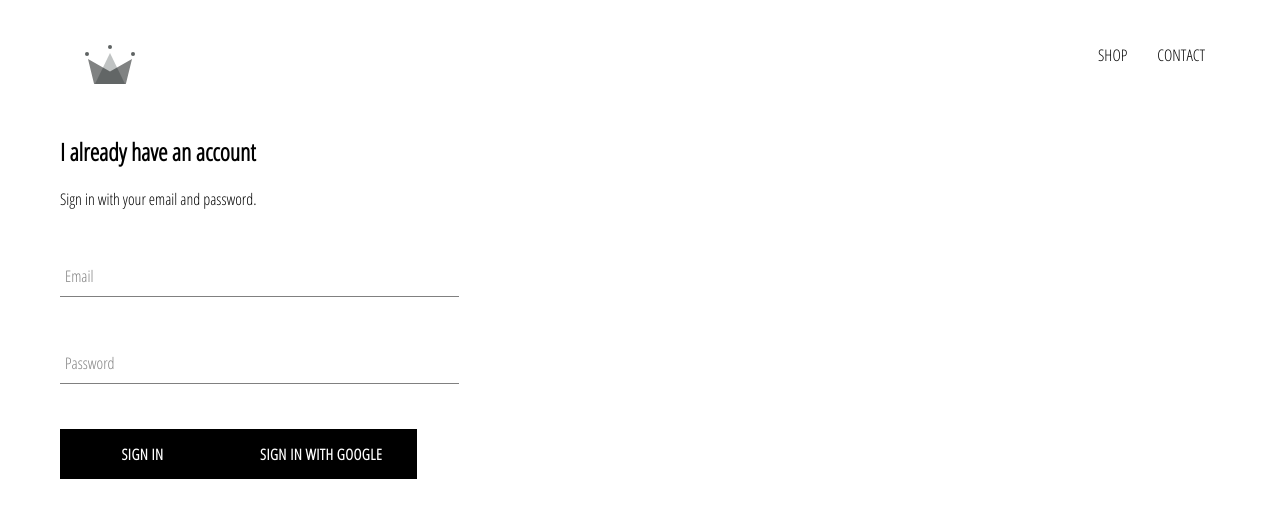
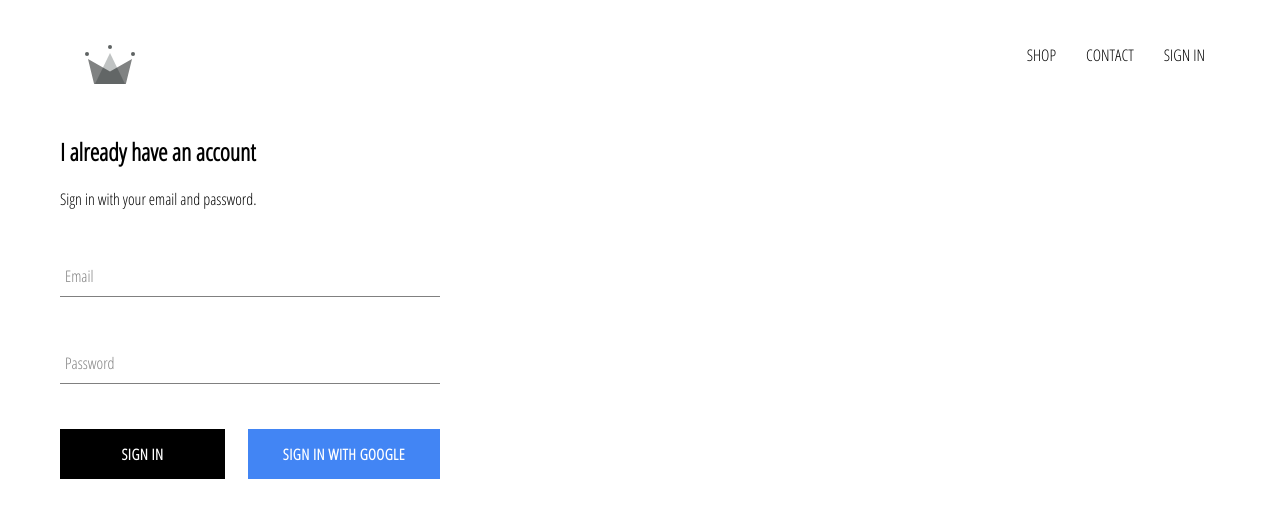
Before and after one commit to bzbeauty/crwn-clothing, a React (Create React App) app: page /signin in a window 1280 px wide. Shown: the top 518 px of the page. Built offline with nearby package versions, Linux system fonts and the light colour scheme; no server answers.

Commit message:
added Google Sign In Authentication step 3, sign out

```diff
--- a/src/App.css
+++ b/src/App.css
@@ -7,3 +7,7 @@
     text-decoration: none;
     color: black;
 }
+
+* {
+  box-sizing: border-box;
+}
--- a/src/App.js
+++ b/src/App.js
@@ -36,7 +36,7 @@
   render() {
     return (
     <div>
-      <Header />
+      <Header currentUser= {this.state.currentUser}/>
       <Switch>
         <Route exact path='/' component={HomePage} />
         <Route exact path='/shop' component={ShopPage} />
--- a/src/components/custom-button/custom-button.component.jsx
+++ b/src/components/custom-button/custom-button.component.jsx
@@ -2,8 +2,8 @@
 
 import './custom-button.styles.scss';
 
-const CustomButton = ({ children, ...otherProps}) => (
-    <button className='custom-button' {...otherProps}>
+const CustomButton = ({ children, isGoogleSignIn, ...otherProps}) => (
+    <button className={`${isGoogleSignIn ? 'google-sign-in':''} custom-button`} {...otherProps}>
         {children}
     </button>
 )
--- a/src/components/custom-button/custom-button.styles.scss
+++ b/src/components/custom-button/custom-button.styles.scss
@@ -19,4 +19,14 @@
       color: black;
       border: 1px solid black;
     }
+
+    &.google-sign-in {
+      background-color: #4285f4;
+      color: white;
+
+      &:hover {
+        background-color: #357ae8;
+        border: none;
+      }
+    }
   }
--- a/src/components/header/header.component.jsx
+++ b/src/components/header/header.component.jsx
@@ -1,11 +1,12 @@
 import React from 'react';
 import { Link } from 'react-router-dom';
+import { auth } from '../../firebase/firebase.utils';
 
 import './header.styles.scss';
 import { ReactComponent as Logo } from '../../assets/crown.svg';
 
 
-const Header = () => (
+const Header = ({ currentUser }) => (
     <div className='header'>
         <Link className='logo-container' to="/">
             <Logo className='logo' />
@@ -13,6 +14,12 @@
         <div className='options'>
             <Link className='option' to='/shop'>SHOP</Link>
             <Link className='option' to='/contact'>CONTACT</Link>
+            {
+                currentUser?
+                <div className='option' onClick={() => auth.signOut()}>SIGN OUT</div>
+                :
+                <Link className='option' to='/signin'>SIGN IN</Link>
+            }
         </div>
     </div>
 )
--- a/src/components/header/header.styles.scss
+++ b/src/components/header/header.styles.scss
@@ -20,6 +20,7 @@
 
       .option {
         padding: 10px 15px;
+        cursor: pointer;
       }
     }
   }
--- a/src/components/sign-in/sign-in.component.jsx
+++ b/src/components/sign-in/sign-in.component.jsx
@@ -42,11 +42,13 @@
                     <FormInput name="password" type="password"
                         value={this.state.password} required
                         handleChange={this.handleChange} label="Password"/>
-                    <CustomButton type="submit"> Sign In</CustomButton>
-                    <CustomButton onClick={signInWithGoogle}>
-                        {''}
-                        Sign in with Google{''}
+                    <div className='buttons'>
+
+                    <CustomButton type="submit" > Sign In</CustomButton>
+                    <CustomButton onClick={signInWithGoogle} isGoogleSignIn>
+                        Sign in with Google
                     </CustomButton>
+                    </div>
                 </form>
 
             </div>
--- a/src/components/sign-in/sign-in.styles.scss
+++ b/src/components/sign-in/sign-in.styles.scss
@@ -1,9 +1,14 @@
 .sign-in {
-    width:30vw;
+    width:380px;
     display: flex;
     flex-direction: column;
 
     .title {
        margin: 10px 0;
     }
+
+    .buttons {
+        display: flex;
+        justify-content: space-between;
+    }
 }
```
